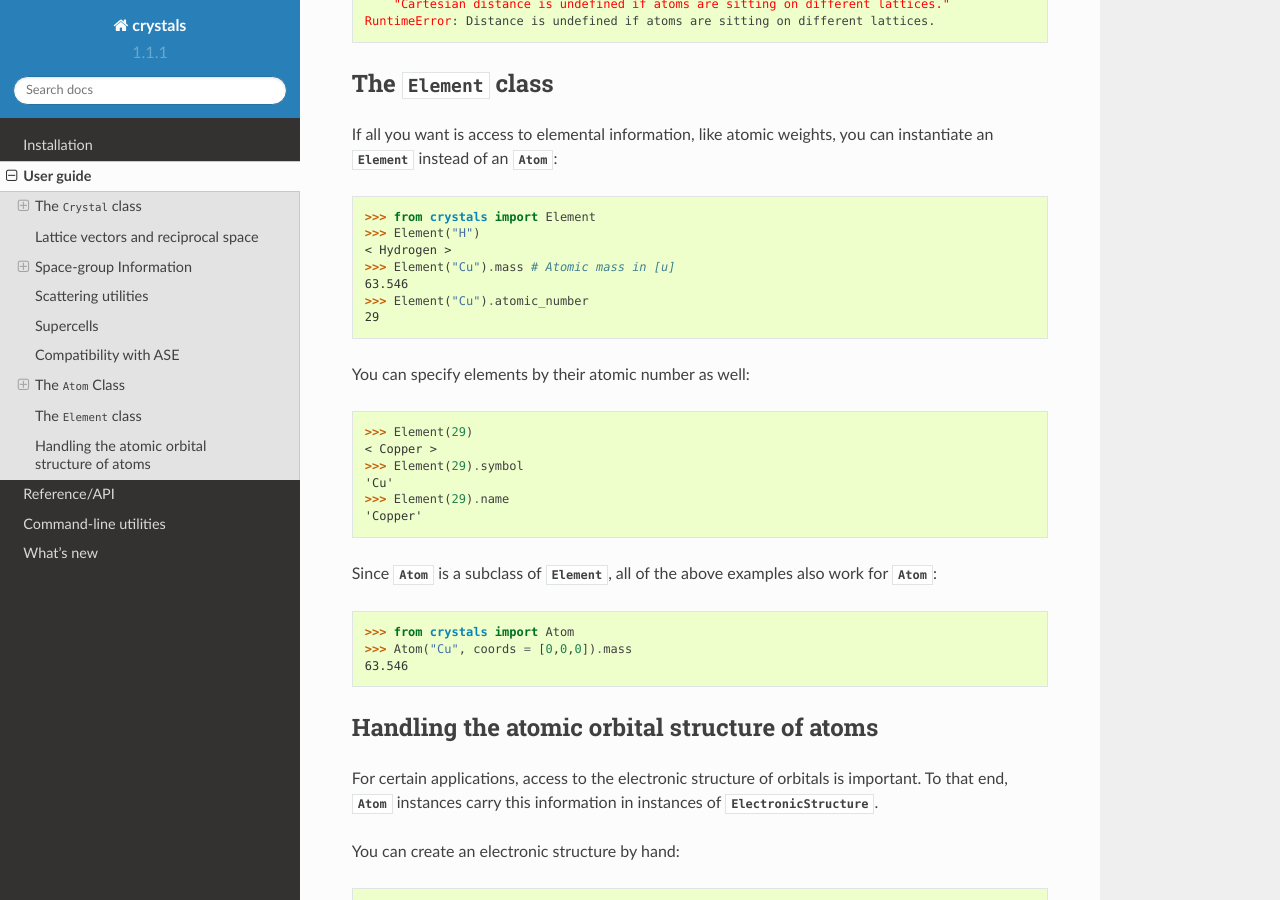
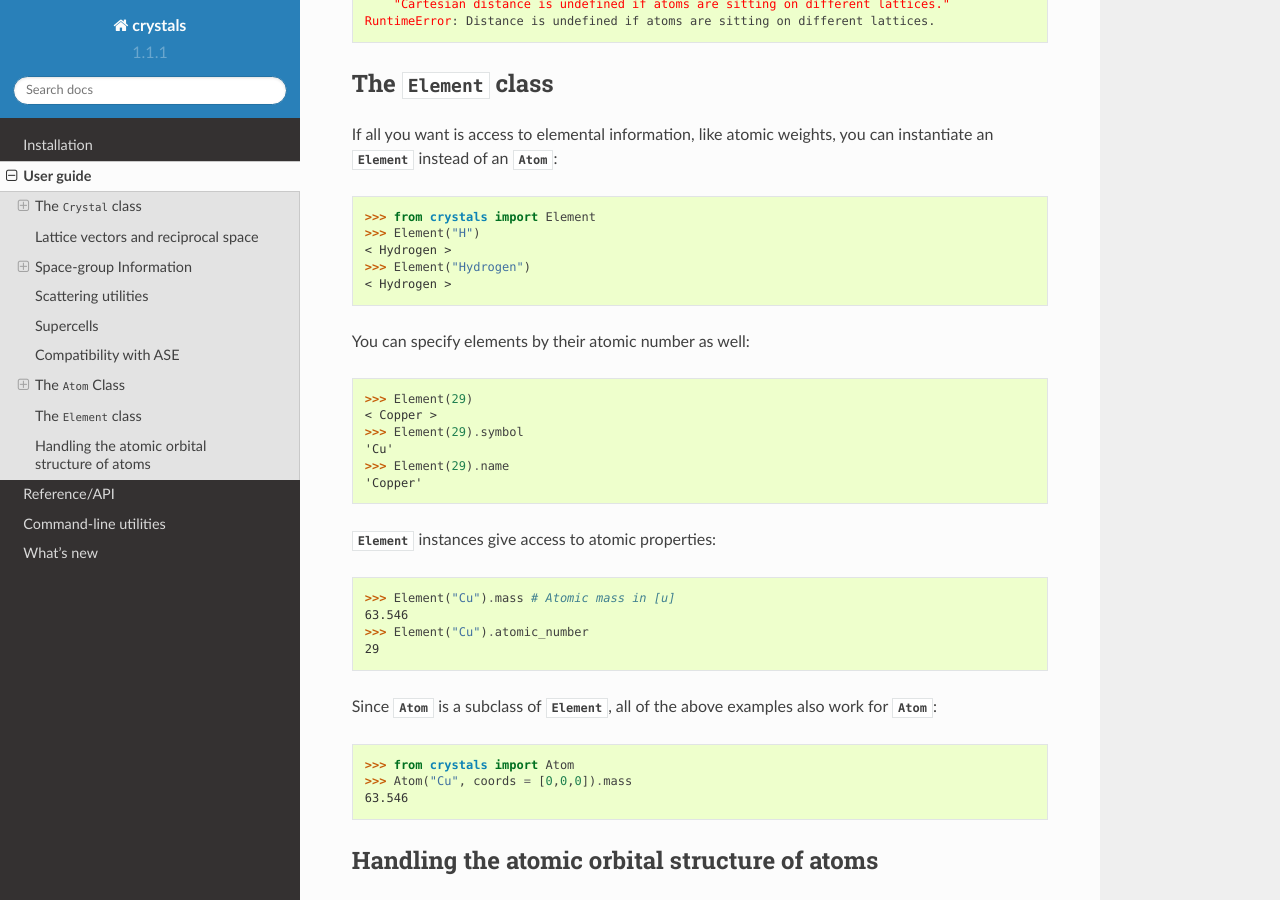
Before and after one commit to LaurentRDC/crystals, a Sphinx documentation site: the page built from docs/guide.rst, in a window 1280 px wide and 900 px high, scrolled down 12738 px. Built offline with Sphinx 7.4.7 and the Read the Docs theme 2.0.0, drawn with Linux system fonts in a browser that asks for light colours.

Commit message:
Updated guide

```diff
--- a/docs/guide.rst
+++ b/docs/guide.rst
@@ -610,10 +610,8 @@ If all you want is access to elemental information, like atomic weights, you can
     >>> from crystals import Element
     >>> Element("H")
     < Hydrogen >
-    >>> Element("Cu").mass # Atomic mass in [u]
-    63.546
-    >>> Element("Cu").atomic_number
-    29
+    >>> Element("Hydrogen")
+    < Hydrogen >
 
 You can specify elements by their atomic number as well::
 
@@ -623,6 +621,13 @@ You can specify elements by their atomic number as well::
     'Cu'
     >>> Element(29).name
     'Copper'
+
+:class:`Element` instances give access to atomic properties::
+
+    >>> Element("Cu").mass # Atomic mass in [u]
+    63.546
+    >>> Element("Cu").atomic_number
+    29
 
 Since :class:`Atom` is a subclass of :class:`Element`, all of the above examples also work for :class:`Atom`:
 
```
